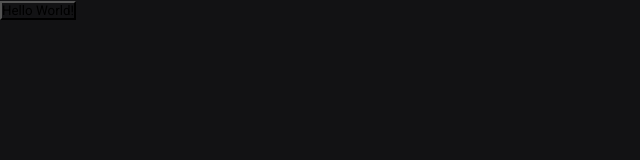
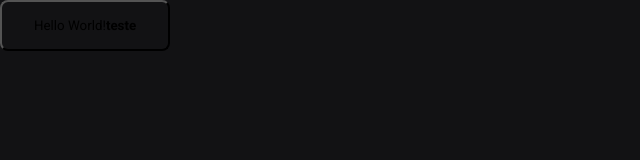
Before and after one commit to Gustavo-Orlandini/Next-Js, a Next.js app: page / in a window 1280 px wide. Shown: the top 160 px of the page, without its empty margins (0-640 px from the left). Built offline with nearby package versions, Linux system fonts and the light colour scheme.

Commit message:
Styling Button

```diff
--- a/src/pages/index.tsx
+++ b/src/pages/index.tsx
@@ -2,13 +2,24 @@ import React from "react";
 import { styled } from "../styles";
 
 const Button = styled('button', {
-  backgroundColor: '$rocketseat'
+  backgroundColor: '$rocketseat',
+  borderRadius: 8,
+  padding: '1rem 2rem',
+
+  span: {
+    fontWeight: 'bold'
+  },
+
+  '&:hover': {
+    filter: 'brightness(0.8)'
+  }
 })
 
 export default function Home() {
   return (
     <Button>
       Hello World!
+      <span>teste</span>
     </Button>
   )
 }
```
